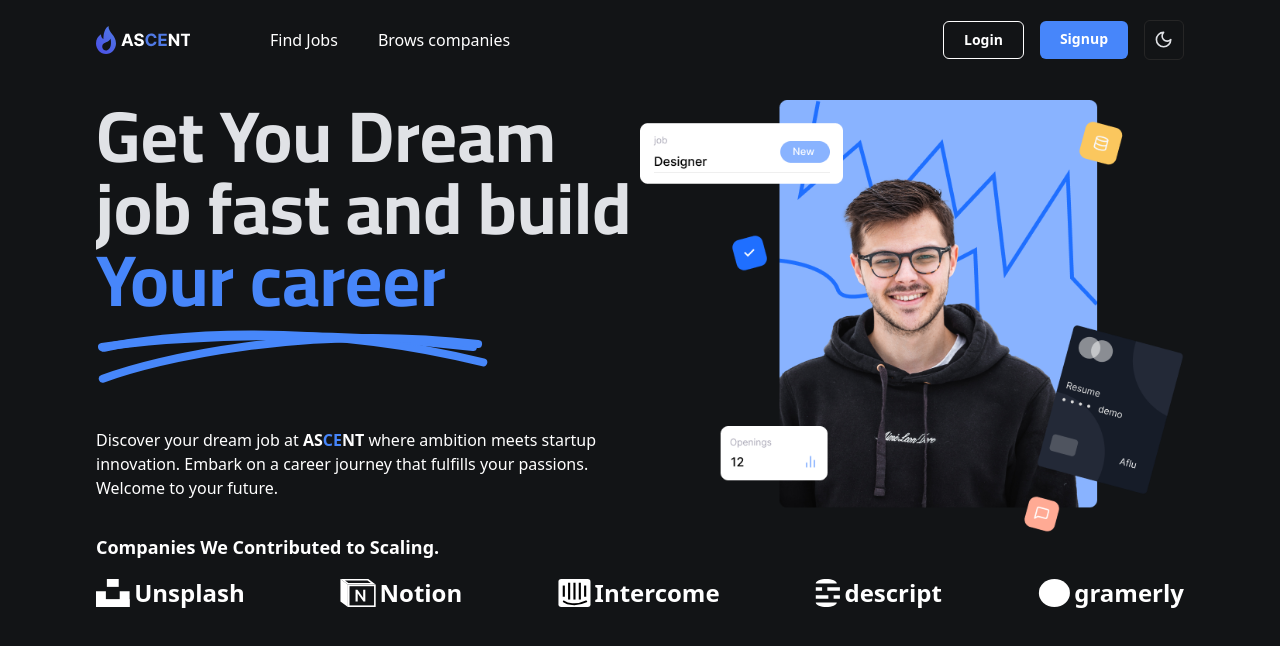
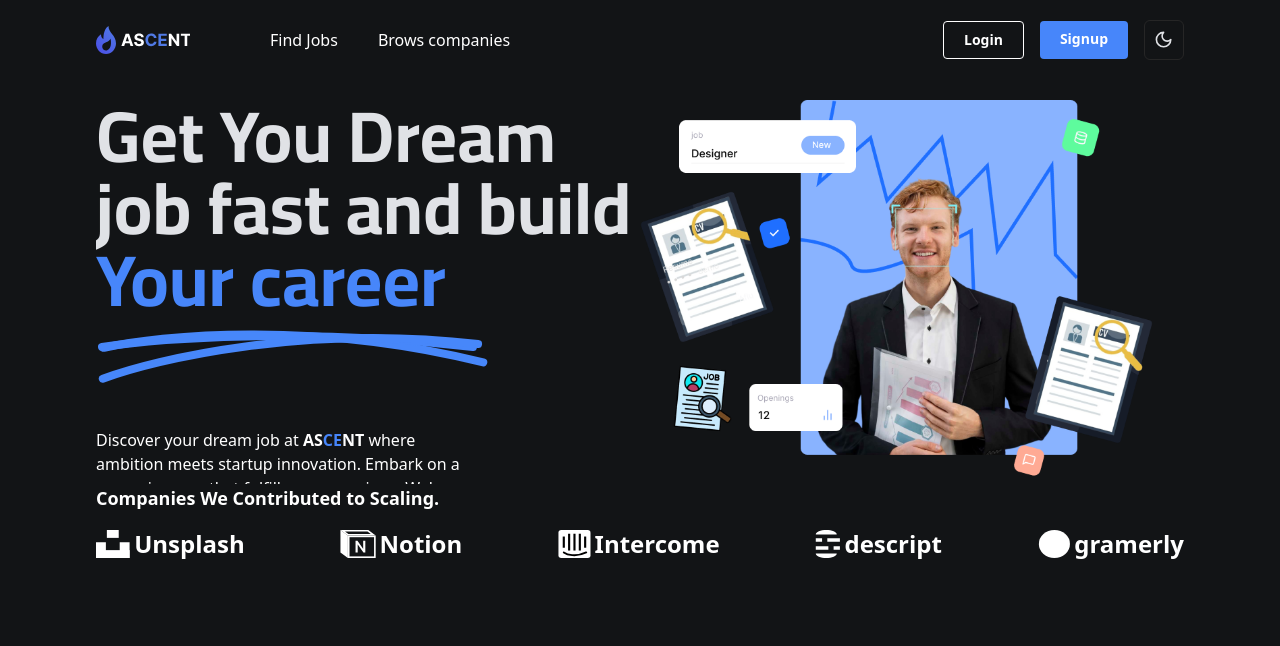
Before and after one commit to mohamedaflah/Ascent_front_end, a React (Vite) app: page / in a window 1280 px wide. Shown: the top 646 px of the page. Built offline with nearby package versions, Linux system fonts and the light colour scheme.

Commit message:
Hero section completed

```diff
--- a/src/App.tsx
+++ b/src/App.tsx
@@ -1,9 +1,14 @@
+import { Route, Routes } from "react-router-dom";
 import "./App.css";
-import LandingPage from './pages/Landingpage'
+import Header from "./components/common/Header";
+import LandingPage from "./pages/Landingpage";
 function App() {
   return (
     <main className="w-full">
-      <LandingPage />
+      <Header />
+      <Routes>
+        <Route path="/" element={<LandingPage />} />
+      </Routes>
     </main>
   );
 }
--- a/src/components/Landing_components/Hero.tsx
+++ b/src/components/Landing_components/Hero.tsx
@@ -1,15 +1,9 @@
 import primaryLine from "../../assets/line.svg";
 // import HeroImage from '../../assets/Hero.png'
-import HeroImage from "../../assets/Group 138.png";
-import { useEffect, useState } from "react";
-import HeroImage2 from "../../assets/wepik-export-20240229041229QGFl-Photoroom.png-Photoroom.png";
+import HeroImage from "../../assets/Hero_section.png";
 const Hero = () => {
-  const [isMobile, setIsMobile] = useState<boolean>();
-  useEffect(() => {
-    setIsMobile(window.innerWidth < 500);
-  }, []);
   return (
-    <section className="w-full flex flex-col-reverse items-start   md:grid grid-cols-2 mt-5  relative overflow-hidden">
+    <section className="w-full flex flex-col-reverse items-start   md:grid grid-cols-2 mt-5  relative overflow-hidden h-auto">
       <section className=" h-96 flex flex-col gap-10">
         <div className="flex flex-col ">
           <div className="maintxt text-center text-6xl md:text-4xl lg:text-7xl font-bold leading-tight md:text-left">
@@ -22,7 +16,7 @@
             <img src={primaryLine} alt="" />
           </div>
         </div>
-        <div className="md:w-[100%] w-[70%]">
+        <div className="md:w-[100%] w-[100%] lg:w-[70%]">
           <p className="text-textPrimary ">
             Discover your dream job at{" "}
             <span className="font-semibold">
@@ -33,14 +27,13 @@
           </p>
         </div>
       </section>
-      <section className="  flex justify-end ">
-        <div className="flex justify-end  relative">
-          <img src={!isMobile ? HeroImage : HeroImage2} className="" alt="" />
-        <div className="h-full w-[1px] bg-gradient-to-r from-indigo-500  flex flex-col justify-between items-center rounded-full" />
-           <span className="flex h-2 w-2 bg-gradient-to-b from-primary  rounded-full translate-x-[-60%]"></span>
+      <section className="  flex justify-end relative">
+        <div className="flex justify-end">
+          <img src={HeroImage} className="" alt="" />
+          <div className="h-full w-[1px] bg-gradient-to-r from-indigo-500  flex flex-col justify-between items-center rounded-full" />
+          <span className="flex h-2 w-2 bg-gradient-to-b from-primary  rounded-full translate-x-[-60%]"></span>
         </div>
       </section>
-
     </section>
   );
 };
--- a/src/components/Landing_components/HiglihtesCompanies.tsx
+++ b/src/components/Landing_components/HiglihtesCompanies.tsx
@@ -32,7 +32,7 @@
           Companies We Contributed to Scaling.
         </h1>
       </div>
-      <div className="flex flex-wrap justify-between gap-6 min-h-10 ">
+      <div className="flex flex-wrap  justify-between gap-6 min-h-10 ">
         <div className="flex text-2xl font-semibold gap-1 items-center text-companyHigliteText">
           <img src={currentTheme=='light'?darkUnsplash:whiteUnsplash} alt="" className="h-7" />
           Unsplash
--- a/src/components/common/Header.tsx
+++ b/src/components/common/Header.tsx
@@ -12,21 +12,24 @@
 const Header = () => {
   const context: ThemeProviderState = useContext(ThemeProviderContext);
   const [theme, setTheme] = useState<"dark" | "light" | "system">();
-  const [landing,setisLanding]=useState<boolean>()
-  const location=useLocation()
+  const [landing, setisLanding] = useState<boolean>();
+  const location = useLocation();
   useEffect(() => {
     setTheme(context?.theme);
   }, [context]);
-  useEffect(()=>{
-    setisLanding(location.pathname==='/')
-  },[location])
+  useEffect(() => {
+    setisLanding(location.pathname === "/");
+  }, [location]);
   return (
-    <header className={`h-20 flex items-center justify-center sticky top-0 left-0 z-10 ${landing?"bg-accenting":""}`}>
+    <header className={` mx-auto sticky top-0 left-0 z-10 ${landing ? "bg-accenting" : ""}`}>
+      <header
+        className={`h-20 flex items-center justify-center  w-[90%] md:w-[85%] mx-auto`}
+      >
         <div className="h-[90%] bg-transparent w-full  flex justify-between">
           <div className="flex items-center gap-20">
             <img src={theme === "light" ? AscentIcon : AscentDarkIcon} />
 
-          <div className=" gap-10 hidden sm:flex">
+            <div className=" gap-10 hidden md:flex">
               <Link to={"/jobs"} className="text-textPrimary">
                 Find Jobs
               </Link>
@@ -40,21 +43,22 @@
             <div className="text-sm flex gap-4">
               <Link
                 to={"/login"}
-              className="px-5 py-2 rounded-md border border-textPrimary text-textPrimary font-semibold"
+                className="px-5 py-2 rounded-sm border border-textPrimary text-textPrimary font-semibold"
               >
                 Login
               </Link>
               <Link
                 to={"/login"}
-              className="px-5 py-2 rounded-md  border-black text-textPrimary font-semibold bg-primary border-none text-white"
+                className="px-5 py-2 rounded-sm  border-black text-textPrimary font-semibold bg-primary border-none text-white"
               >
                 Signup
               </Link>
             </div>
             <ModeToggle />
-          <RiMenu3Fill className="sm:hidden" />
+            <RiMenu3Fill className="md:hidden" />
           </div>
         </div>
+      </header>
     </header>
   );
 };
--- a/src/index.css
+++ b/src/index.css
@@ -47,7 +47,7 @@
     --textPrimary:0 0% 100%;
     --accentText:0 0% 100%;
     --test: 231 10% 13%;
-    --accenting:tran;
+    --accenting:210 10% 8%;
     --card: 0 0% 3.9%;
     --card-foreground: 0 0% 98%;
     --companyHigliteText:0 0% 100%;
--- a/src/pages/Landingpage.tsx
+++ b/src/pages/Landingpage.tsx
@@ -1,13 +1,12 @@
 import Hero from "@/components/Landing_components/Hero";
 import CompanyHighlites from "@/components/Landing_components/HiglihtesCompanies";
-import Header from "@/components/common/Header";
+
 
 const LandingPage = () => {
   return (
     <div className="flex flex-col">
       <div className="w-full bg-accenting">
         <section className="w-[90%] md:w-[85%] mx-auto relative ">
-          <Header />
           <Hero />
         </section>
       </div>
```
Also changed, not shown: src/assets/Hero_section.png (added). Lines whose indentation alone changed are shown as unchanged.
